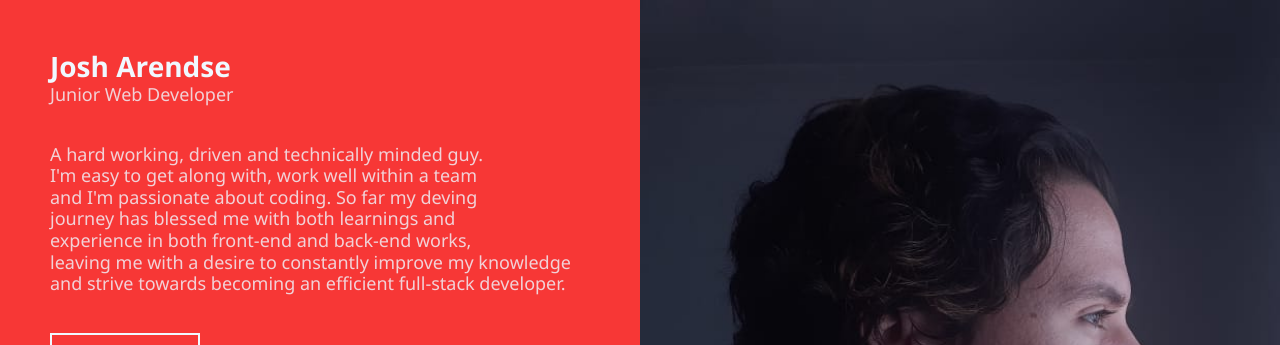
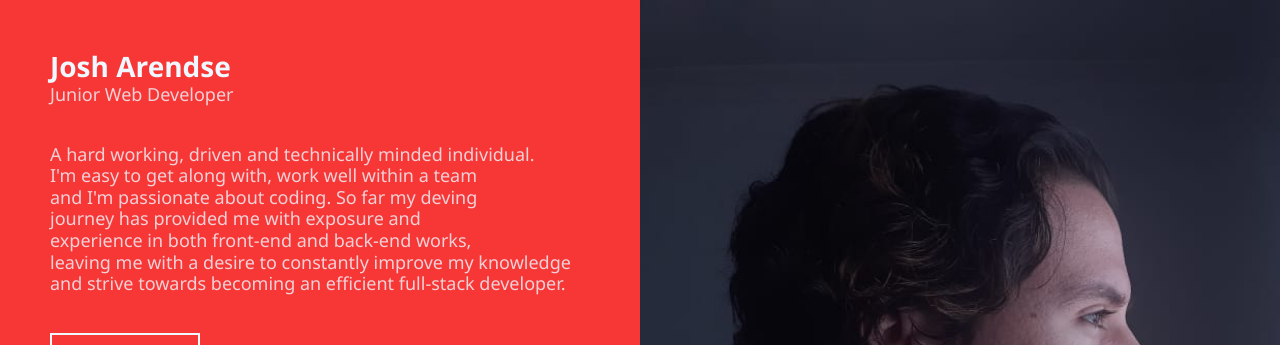
Before and after one commit to JoshArendse/NewPortfolio, a plain HTML site: page index.html in a window 1280 px wide. Shown: the top 345 px of the page. Drawn offline with nearby package versions, Linux system fonts and the light colour scheme.

Commit message:
intro update

```diff
--- a/index.html
+++ b/index.html
@@ -17,7 +17,7 @@
         <div id="banner-grid1">
             <h2>Josh Arendse</h2>
             <h3>Junior Web Developer</h3><br><br>
-            <h3>A hard working, driven and technically minded guy. <br> I'm easy to get along with, work well within a team <br> and I'm passionate about coding. So far my deving <br> journey has blessed me with both learnings and <br> experience in both front-end and back-end works, <br> leaving me with a desire to constantly improve my knowledge <br> and strive towards becoming an efficient full-stack developer.</h3><br><br>
+            <h3>A hard working, driven and technically minded individual. <br> I'm easy to get along with, work well within a team <br> and I'm passionate about coding. So far my deving <br> journey has provided me with exposure and <br> experience in both front-end and back-end works, <br> leaving me with a desire to constantly improve my knowledge <br> and strive towards becoming an efficient full-stack developer.</h3><br><br>
 
             <button id="button">Change Theme</button>
 
```
